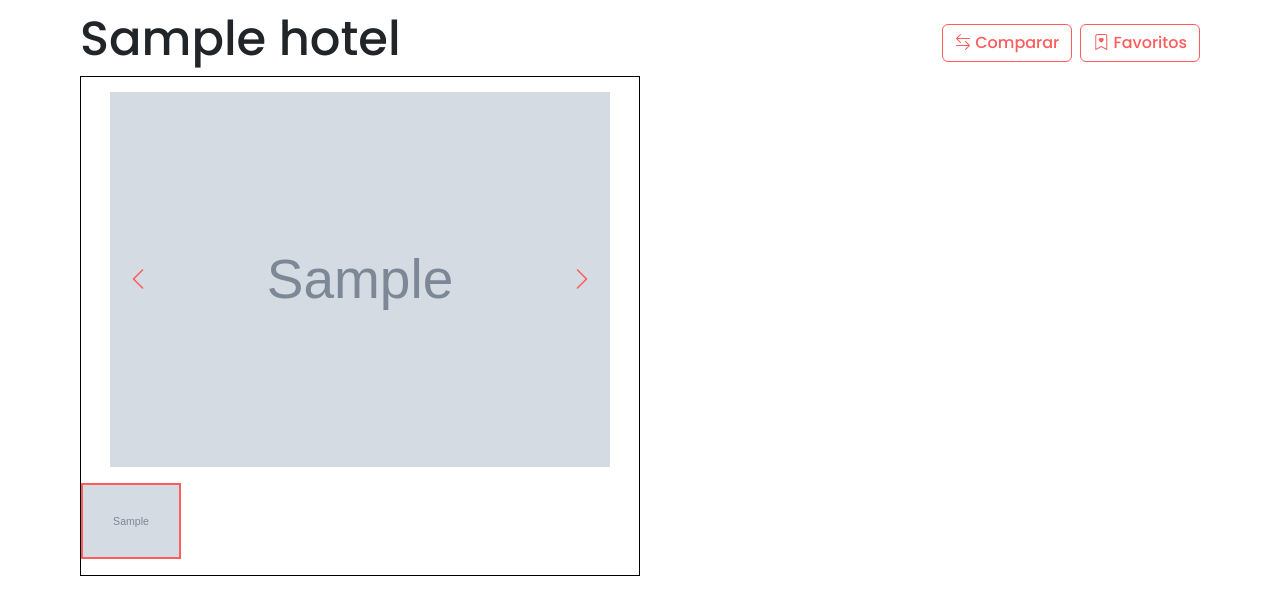
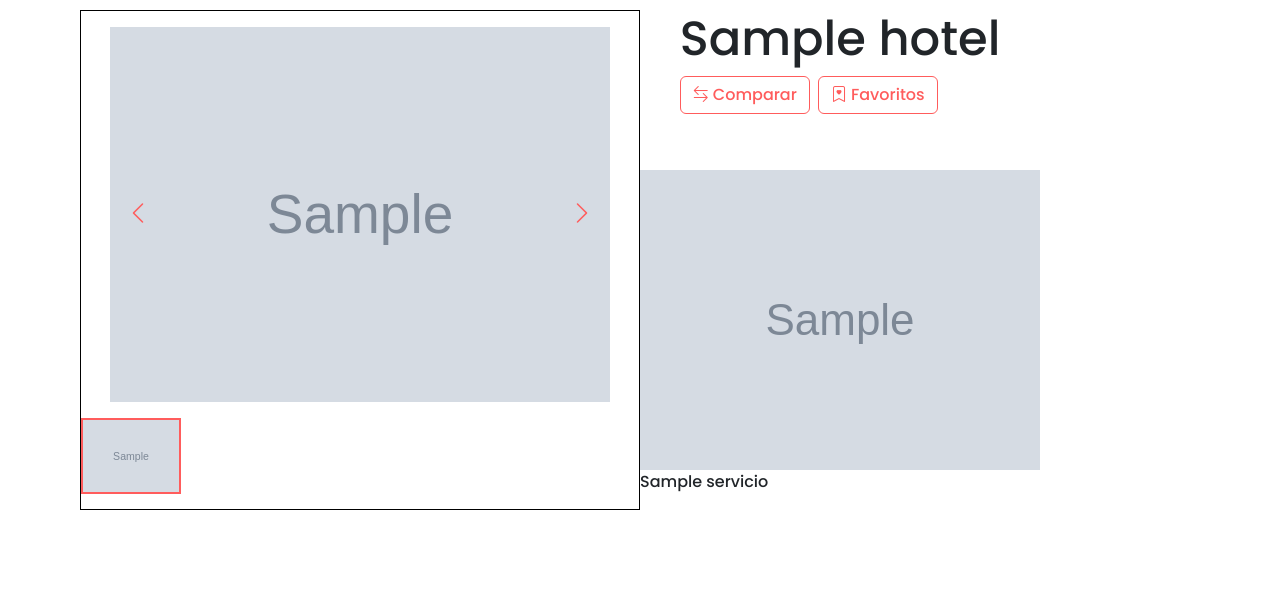
Before and after one commit to AndresM9901/planning-travel-v2, a Django app: template proyecto_planning_travel/planning_travel/templates/planning_travel/hoteles/hotel_home/hotel_detail.html in a window 1280 px wide. Shown: the part 80-695 px from the top of the page. Run offline with Django 4.2, Linux system fonts and the light colour scheme; the template is opened without the code that fills it: most values are stand-ins (such as "Sample title", 1, 10 or a date in 2020); grey boxes marked "Sample" are stand-in pictures; some libraries are stand-ins or nearby versions; some web fonts are replaced.

Commit message:
Subiendo cambios hechos en el sena

```diff
--- a/proyecto_planning_travel/planning_travel/static/planning_travel/styles/hotel_detail.css
+++ b/proyecto_planning_travel/planning_travel/static/planning_travel/styles/hotel_detail.css
@@ -1,29 +1,5 @@
 .container-details {
     padding: 10px 80px;
-}
-
-.head {
-    justify-content: space-between;
-    align-items: center;
-}
-
-.hotel-title {
-    font-size: 3rem;
-}
-
-.botones-head {
-    gap: 8px;
-}
-
-.btn {
-    border: 1px solid var(--primary-color);
-    color: var(--primary-color);
-    transition: all 0.3s ease;
-}
-
-.btn:hover {
-    background-color: var(--primary-color);
-    color: white;
 }
 
 .container-gallery {
@@ -96,3 +72,28 @@
 .next {
     right: 10px;
 }
+
+.head {
+    flex-direction: column;
+    justify-content: space-between;
+    align-items: center;
+}
+
+.hotel-title {
+    font-size: 3rem;
+}
+
+.botones-head {
+    gap: 8px;
+}
+
+.btn {
+    border: 1px solid var(--primary-color);
+    color: var(--primary-color);
+    transition: all 0.3s ease;
+}
+
+.btn:hover {
+    background-color: var(--primary-color);
+    color: white;
+}
--- a/proyecto_planning_travel/planning_travel/templates/planning_travel/hoteles/hotel_home/hotel_detail.html
+++ b/proyecto_planning_travel/planning_travel/templates/planning_travel/hoteles/hotel_home/hotel_detail.html
@@ -10,13 +10,7 @@
 {% endblock %}
 {% block content %}
     <main class="container-details">
-        <div class="head d-flex">
-            <h1 class="hotel-title">{{ hotel.nombre }}</h1>
-            <div class="botones-head d-flex">
-                <a href="" class="btn"><i class="bi bi-arrow-left-right btn-icon"></i> Comparar</a>
-                <a href="" class="btn"><i class="bi bi-bookmark-heart"></i> Favoritos</a>
-            </div>
-        </div>
+        <div class="header d-flex">
             <div class="container-gallery d-flex">
                 <div class="carrusel-container">
                     <div class="carrusel">
@@ -38,6 +32,25 @@
                     </div>
                 </div>
             </div>
+            <div class="head d-flex">
+                <div class="head-nombre">
+                    <h1 class="hotel-title">{{ hotel.nombre }}</h1>
+                    <div class="botones-head d-flex">
+                        <a href="" class="btn"><i class="bi bi-arrow-left-right btn-icon"></i> Comparar</a>
+                        <a href="" class="btn"><i class="bi bi-bookmark-heart"></i> Favoritos</a>
+                    </div>
+                </div>
+                <div class="servicios d-flex">
+                    {% for servicio in servicios %}
+                    <div class="servicio">
+                        <img src="{{ servicio.icono.url }}" alt="">
+                        <p>{{ servicio.nombre }}</p>
+                    </div>
+                    {% endfor %}
+                </div>
+            </div>
+        </div>
+
     </main>
 {% endblock %}
 
--- a/proyecto_planning_travel/planning_travel/views.py
+++ b/proyecto_planning_travel/planning_travel/views.py
@@ -50,7 +50,11 @@ def inicio(request):
 
 def detalle_hotel(request, id):
     hotel = Hotel.objects.get(pk=id)
-    servicios = HotelServicio.objects.filter(id_hotel=id)
+    servicios_hotel = HotelServicio.objects.filter(id_hotel=id)
+    servicios = []
+    for servicio in servicios_hotel:
+        sq = Servicio.objects.get(id=servicio.id_servicio.id)
+        servicios.append(sq)
     habitaciones = Habitacion.objects.filter(id_hotel=id)
     fotos = Foto.objects.filter(id_hotel=id)
     contexto = {
```
Also changed, not shown: proyecto_planning_travel/planning_travel/models.py (+13 -13 lines), proyecto_planning_travel/db.sqlite3, proyecto_planning_travel/planning_travel/migrations/0015_alter_hotel_dueño.py (added), proyecto_planning_travel/planning_travel/planning_travel/media/agerar.jpg (added). Lines whose indentation alone changed are shown as unchanged.
